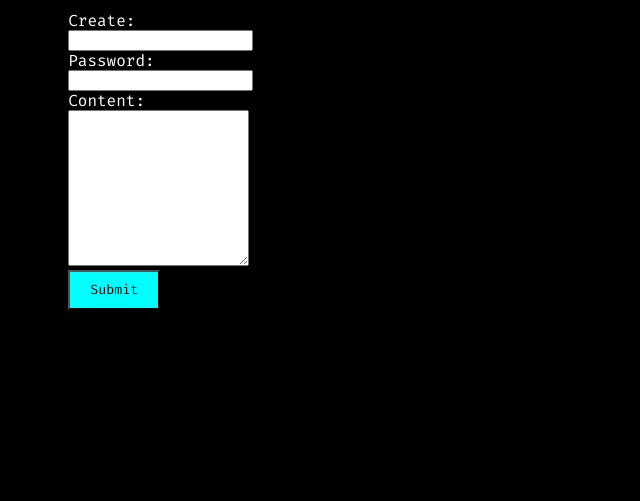
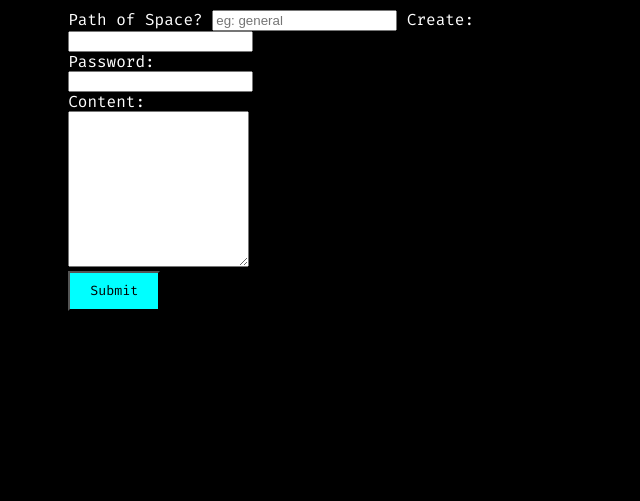
Before and after one commit to samTime101/RemoteSave, a plain HTML site: page pages/upload_content.html in a window 1280 px wide. Shown: the part 355-856 px from the top of the page, without its empty margins (319-959 px from the left). Drawn offline with Linux system fonts and the light colour scheme.

Commit message:
fixed: path

```diff
--- a/pages/upload_content.html
+++ b/pages/upload_content.html
@@ -82,6 +82,8 @@
         </marquee>
         <h2>Preferences</h2>
         <!-- <form> -->
+    	<label for="spacename" class="form-label">Path of Space?</label>
+    	<input type="text" class="form-control" id="spacename" placeholder="eg: general" required>
             <span for="spacename">Create:</span><br>
             <input type="text" id="spacename" name="spacename" ><br>
             <label for="password">Password:</label><br>
```
